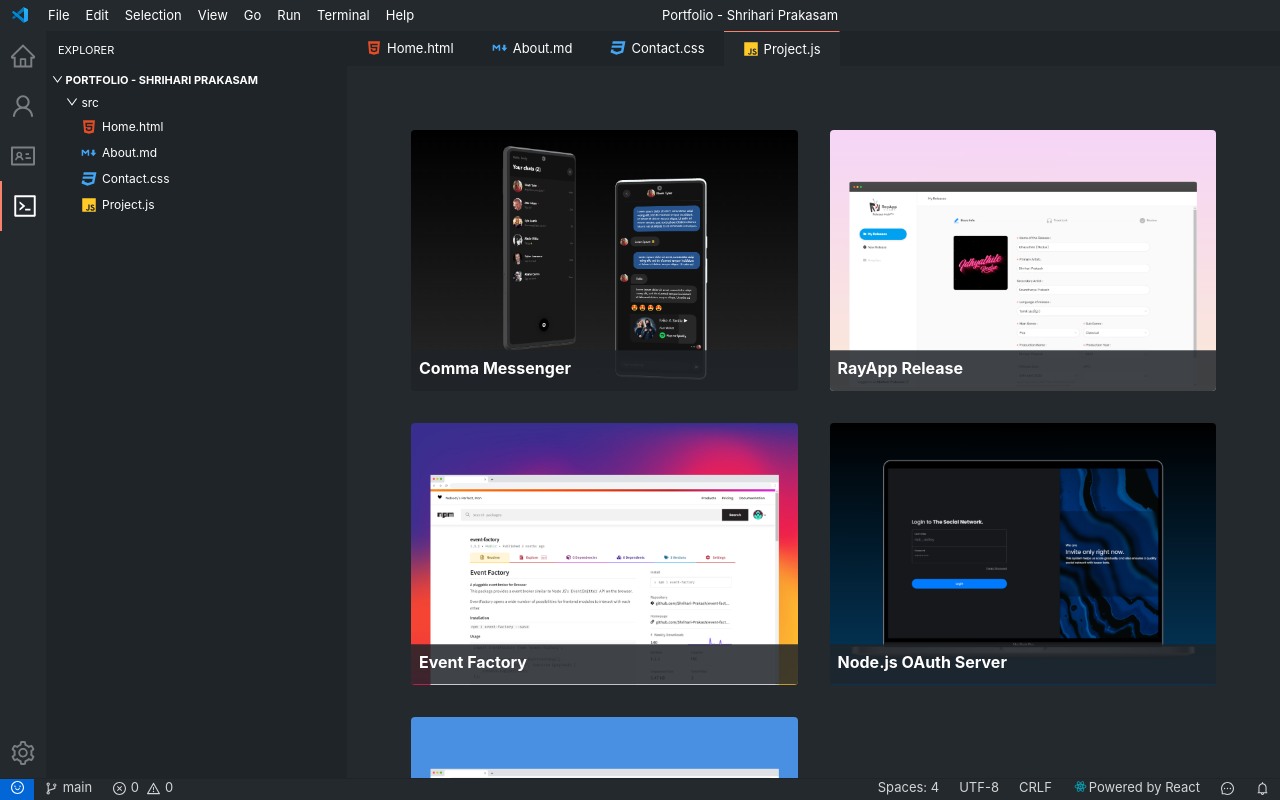
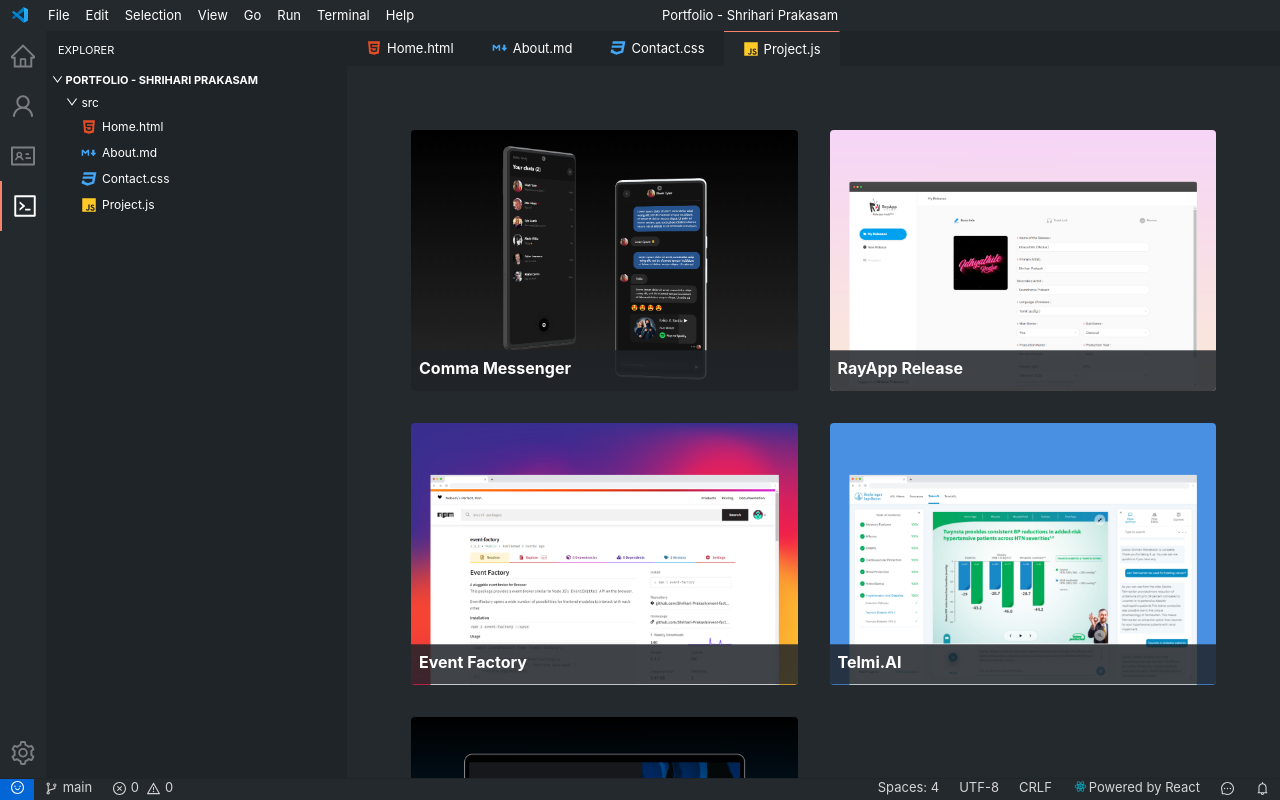
Before and after one commit to Shrihari-Prakash/portfolio, a React (Create React App) app: page / in a window 1280 px wide. Both pictures are taken after a click on the button "Projects". Built offline with nearby package versions, Linux system fonts and the light colour scheme.

Commit message:
Updated projects.

```diff
--- a/src/pages/Project.js
+++ b/src/pages/Project.js
@@ -162,19 +162,19 @@
     demo: "https://www.npmjs.com/package/event-factory",
   },
   {
+    name: "Telmi.AI",
+    thumbnail: TelmiAI,
+    description:
+      "An intelligent virtual e-detailing sales rep designed allows pharma companies to interact with doctors who are too busy to meet human sales reps.",
+    tags: ["javascript", "node", "php", "mysql", "react"],
+  },
+  {
     name: "Node.js OAuth Server",
     thumbnail: NodeOAuth,
     description:
       "An open-source TypeScript implementation of oauthjs/node-oauth2-server using Mongo DB with user sign up and login ✨",
     tags: ["NodeOAuth", "node", "mongodb"],
     source_code: "https://github.com/Shrihari-Prakash/nodejs-oauth2"
-  },
-  {
-    name: "Telmi.AI",
-    thumbnail: TelmiAI,
-    description:
-      "An intelligent virtual e-detailing sales rep designed allows pharma companies to interact with doctors who are too busy to meet human sales reps.",
-    tags: ["javascript", "node", "php", "mysql", "react"],
   },
 ];
 
```
